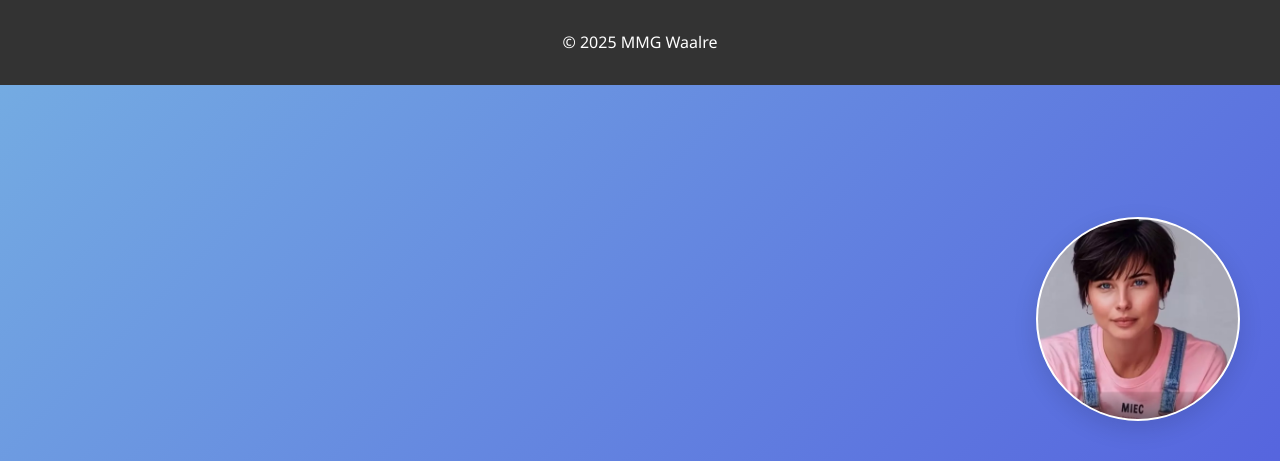
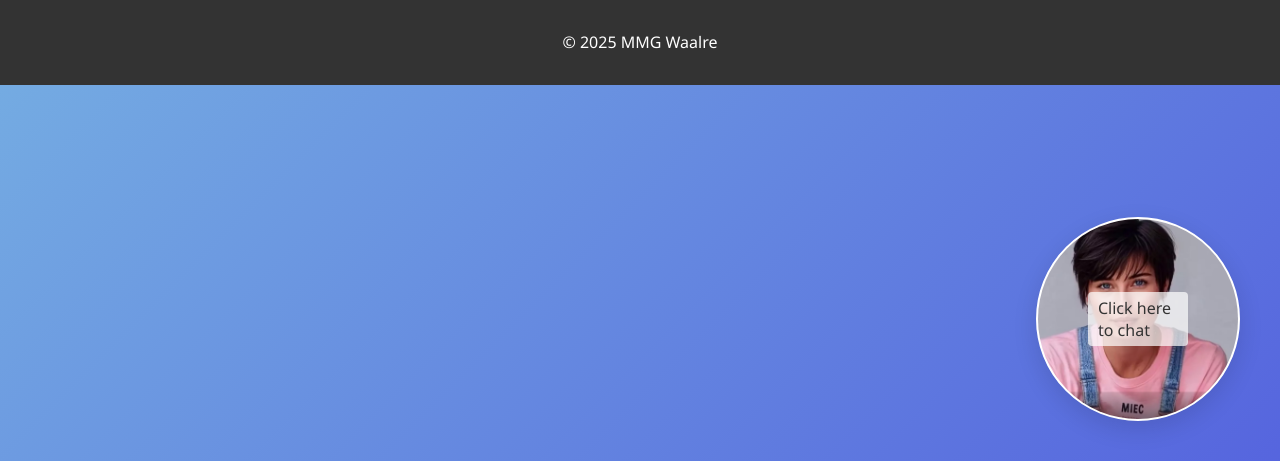
Before and after one commit to snr2042954/Imce, a Flask app: page / in a window 1280 px wide. Shown: the part 339-800 px from the top of the page. Run offline with Flask 3, Linux system fonts and the light colour scheme; some libraries are stand-ins or nearby versions.

Commit message:
update html

```diff
--- a/templates/index.html
+++ b/templates/index.html
@@ -169,6 +169,24 @@
       color: #fff;
       cursor: pointer;
     }
+    /* Chat prompt styling: visible only in minimized mode */
+    #chatPrompt {
+      position: absolute;
+      top: 50%;
+      left: 50%;
+      transform: translate(-50%, -50%);
+      font-size: 1rem;
+      background-color: rgba(255, 255, 255, 0.7); /* optional for readability */
+      padding: 5px 10px;
+      border-radius: 4px;
+      cursor: pointer;
+      z-index: 10;
+    }
+
+    /* Hide the chat prompt when the container is expanded */
+    #heygen-streaming-embed.expand #chatPrompt {
+      display: none;
+    }
   </style>
   <!-- Include LiveKit Client Library -->
   <script src="https://cdn.jsdelivr.net/npm/livekit-client/dist/livekit-client.umd.min.js"></script>
@@ -200,6 +218,8 @@
 
 <!-- Streaming Container (Avatar) -->
 <div id="heygen-streaming-embed">
+  <!-- Chat prompt overlay for minimized state -->
+  <div id="chatPrompt">Click here to chat</div>
   <!-- Fallback image is always shown when no session is active -->
   <img id="fallbackImage" src="{{ url_for('static', filename='imcepicture.jpg') }}" alt="Avatar fallback">
   <!-- The video element fills the container (hidden until session starts) -->
```
